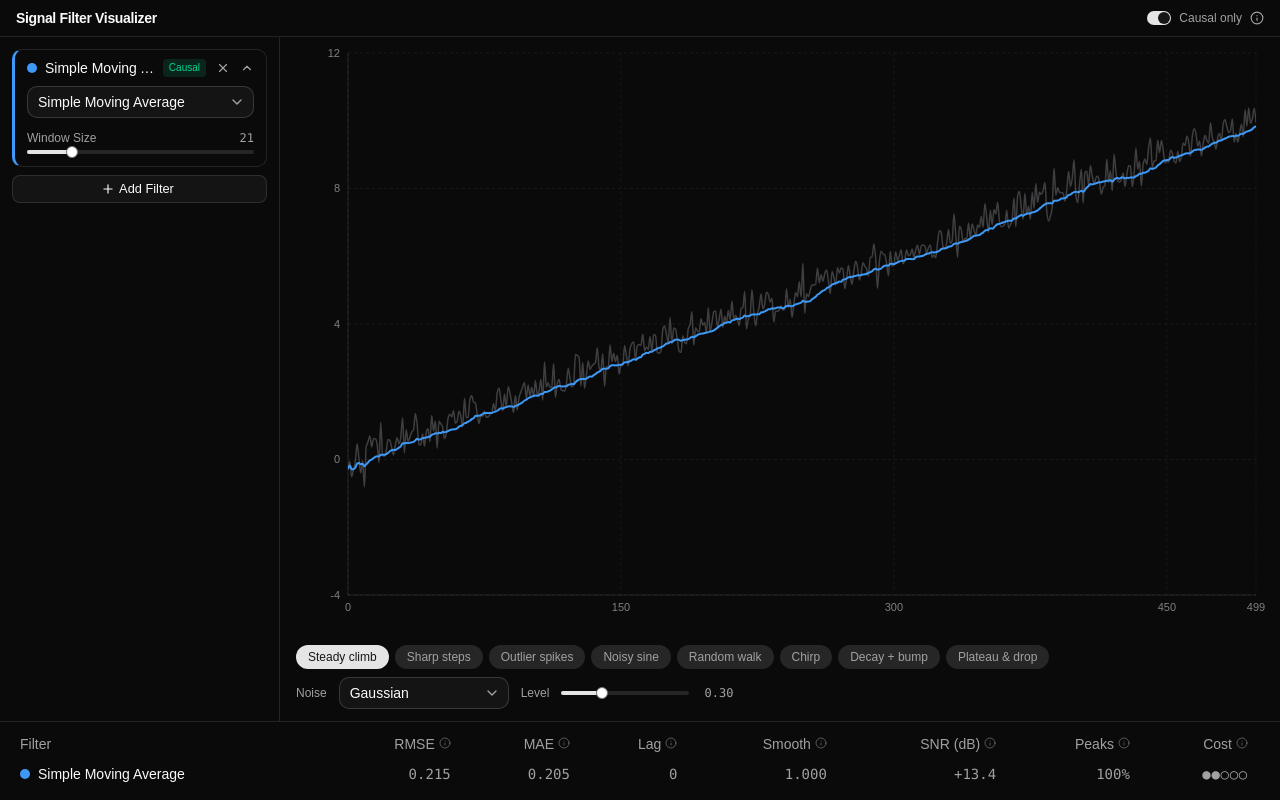
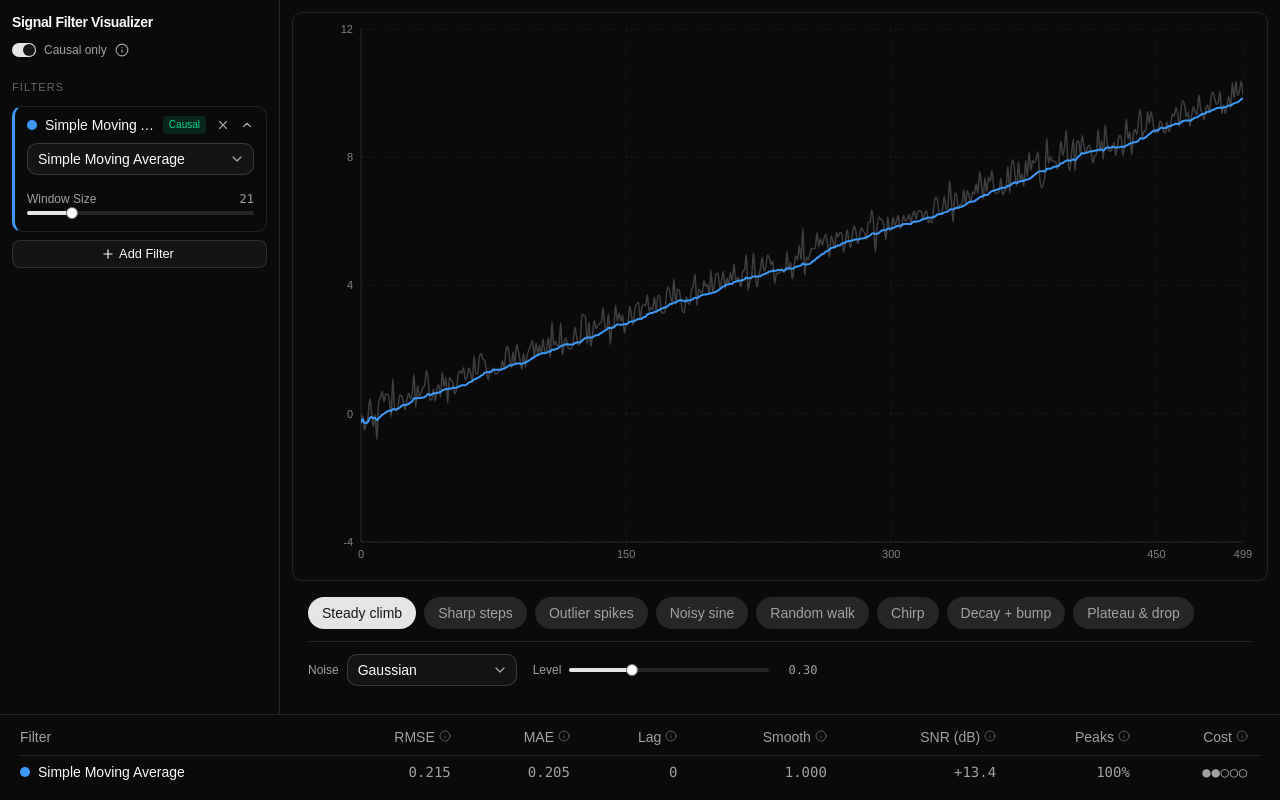
Before and after one commit to kevinjterry/smooth-plot, a React (Vite) app: page / in a window 1280 px wide. Built offline with nearby package versions, Linux system fonts and the light colour scheme.

Commit message:
Cleamup UI

```diff
--- a/src/App.jsx
+++ b/src/App.jsx
@@ -90,14 +90,21 @@ export default function App() {
 
   return (
     <div className="flex h-screen flex-col bg-background text-foreground">
-      <header className="shrink-0 border-b border-border px-4 py-2 flex items-center justify-between">
-        <h1 className="text-sm font-semibold tracking-tight">Signal Filter Visualizer</h1>
-        <CausalToggle causalMode={causalMode} onToggle={setCausalMode} />
-      </header>
-
       <div className="flex flex-1 min-h-0">
         {/* Sidebar */}
         <aside className="w-[280px] shrink-0 border-r border-border p-3 overflow-y-auto">
+          <div className="mb-4">
+            <h1 className="text-sm font-semibold tracking-tight text-foreground">
+              Signal Filter Visualizer
+            </h1>
+            <div className="mt-2.5">
+              <CausalToggle causalMode={causalMode} onToggle={setCausalMode} />
+            </div>
+          </div>
+          <span className="text-[11px] uppercase tracking-widest text-muted-foreground/60 font-medium">
+            Filters
+          </span>
+          <div className="mt-2">
             <FilterStack
               filters={filters}
               expandedIndex={expandedIndex}
@@ -108,11 +115,14 @@ export default function App() {
               onParamChange={handleParamChange}
               onAdd={handleAddFilter}
             />
+          </div>
         </aside>
 
         {/* Main area */}
-        <main className="flex flex-1 flex-col min-h-0 min-w-0">
+        <main className="flex flex-1 flex-col min-h-0 min-w-0 p-3">
+          <div className="flex-1 min-h-0 rounded-lg border border-border overflow-hidden">
             <Chart rawData={rawData} filteredSeries={filteredSeries} />
+          </div>
           <DatasetBar
             activeSignal={activeSignal}
             onSignalChange={setActiveSignal}
--- a/src/components/Chart.jsx
+++ b/src/components/Chart.jsx
@@ -74,7 +74,7 @@ export default function Chart({ rawData, filteredSeries }) {
   const isZoomed = zoomDomain !== null
 
   return (
-    <div className="relative flex-1 min-h-0" style={{ backgroundColor: 'var(--background)' }}>
+    <div className="relative h-full w-full">
       {isZoomed && (
         <button
           onClick={handleResetZoom}
--- a/src/components/ComparisonTable.jsx
+++ b/src/components/ComparisonTable.jsx
@@ -133,15 +133,15 @@ export default function ComparisonTable({ baseSignal, rawData, filteredSeries })
     <div className="border-t border-border px-5 py-3 overflow-x-auto">
       <table className="w-full text-sm">
         <thead>
-          <tr className="text-muted-foreground">
-            <th className="text-left font-medium pr-4 pb-1.5">Filter</th>
+          <tr className="text-muted-foreground border-b border-border">
+            <th className="text-left font-medium pr-4 pb-2">Filter</th>
             {COLUMNS.map((col) => (
-              <th key={col.key} className="text-right font-medium px-3 pb-1.5 whitespace-nowrap">
+              <th key={col.key} className="text-right font-medium px-3 pb-2 whitespace-nowrap">
                 {col.label}
                 <InfoTooltip text={col.tooltip} />
               </th>
             ))}
-            <th className="text-right font-medium px-3 pb-1.5 whitespace-nowrap">
+            <th className="text-right font-medium px-3 pb-2 whitespace-nowrap">
               Cost
               <InfoTooltip text={COST_TOOLTIP} />
             </th>
@@ -149,8 +149,8 @@ export default function ComparisonTable({ baseSignal, rawData, filteredSeries })
         </thead>
         <tbody>
           {rows.map((row, rowIdx) => (
-            <tr key={row.key}>
-              <td className="pr-4 py-1">
+            <tr key={row.key} className={rowIdx % 2 === 1 ? 'bg-muted/30' : ''}>
+              <td className="pr-4 py-1.5">
                 <div className="flex items-center gap-2">
                   <span
                     className="size-2.5 rounded-full shrink-0"
@@ -165,10 +165,11 @@ export default function ComparisonTable({ baseSignal, rawData, filteredSeries })
                 return (
                   <td
                     key={col.key}
-                    className={`text-right font-mono px-3 py-1 whitespace-nowrap ${
-                      isBest ? 'text-foreground font-semibold' : isWorst ? 'text-muted-foreground/50' : 'text-muted-foreground'
+                    className={`text-right font-mono tabular-nums px-3 py-1.5 whitespace-nowrap ${
+                      isBest ? 'text-foreground font-semibold' : isWorst ? 'text-muted-foreground/40' : 'text-muted-foreground'
                     }`}
                   >
+                    {isBest && <span className="text-amber-400 mr-1">&#9733;</span>}
                     {col.format(row.stats[col.key])}
                   </td>
                 )
--- a/src/components/DatasetBar.jsx
+++ b/src/components/DatasetBar.jsx
@@ -10,13 +10,13 @@ export default function DatasetBar({
   noiseType, onNoiseTypeChange,
 }) {
   return (
-    <div className="space-y-2 px-4 py-3">
-      <div className="flex flex-wrap gap-1.5">
+    <div className="px-4 py-4">
+      <div className="flex flex-wrap gap-2">
         {signalRegistry.map((signal) => (
           <button
             key={signal.key}
             onClick={() => onSignalChange(signal.key)}
-            className={`rounded-full px-3 py-1 text-xs font-medium transition-colors ${
+            className={`rounded-full px-3.5 py-1.5 text-sm font-medium transition-colors ${
               activeSignal === signal.key
                 ? 'bg-primary text-primary-foreground'
                 : 'bg-muted text-muted-foreground hover:bg-muted/80'
@@ -26,8 +26,9 @@ export default function DatasetBar({
           </button>
         ))}
       </div>
-      <div className="flex items-center gap-3">
-        <span className="text-xs text-muted-foreground">Noise</span>
+      <div className="mt-3 pt-3 border-t border-border flex items-center gap-4">
+        <div className="flex items-center gap-2">
+          <span className="text-xs font-medium text-muted-foreground">Noise</span>
           <Select value={noiseType} onValueChange={onNoiseTypeChange}>
             <SelectTrigger className="w-[170px]">
               <SelectValue />
@@ -40,19 +41,22 @@ export default function DatasetBar({
               ))}
             </SelectContent>
           </Select>
-        <span className="text-xs text-muted-foreground">Level</span>
+        </div>
+        <div className="flex items-center gap-2 flex-1">
+          <span className="text-xs font-medium text-muted-foreground">Level</span>
           <Slider
-          className="w-32"
+            className="flex-1 max-w-[200px]"
             min={0}
             max={100}
             step={1}
             value={[noiseLevel * 100]}
             onValueChange={([v]) => onNoiseChange(v / 100)}
           />
-        <span className="w-8 text-right font-mono text-xs text-muted-foreground">
+          <span className="w-10 text-right font-mono text-xs tabular-nums text-muted-foreground">
             {noiseLevel.toFixed(2)}
           </span>
         </div>
       </div>
+    </div>
   )
 }
--- a/src/components/FilterCard.jsx
+++ b/src/components/FilterCard.jsx
@@ -50,9 +50,12 @@ export default function FilterCard({
       className="rounded-lg border border-border overflow-hidden"
       style={{ borderLeftWidth: 3, borderLeftColor: color }}
     >
-      <button
+      <div
+        role="button"
+        tabIndex={0}
         onClick={onToggle}
-        className="flex w-full items-center gap-2 px-3 py-2 text-sm font-medium text-foreground hover:bg-muted/50 transition-colors"
+        onKeyDown={(e) => { if (e.key === 'Enter' || e.key === ' ') { e.preventDefault(); onToggle() } }}
+        className="flex w-full items-center gap-2 px-3 py-2 text-sm font-medium text-foreground hover:bg-muted/50 transition-colors cursor-pointer"
       >
         <span
           className="size-2.5 rounded-full shrink-0"
@@ -69,10 +72,10 @@ export default function FilterCard({
         <ChevronDownIcon
           className={`size-3.5 text-muted-foreground transition-transform ${isExpanded ? 'rotate-180' : ''}`}
         />
-      </button>
+      </div>
 
       {isExpanded && (
-        <div className="px-3 pb-3 space-y-3">
+        <div className="px-3 pb-4 space-y-4">
           <Select value={filter.type} onValueChange={onTypeChange}>
             <SelectTrigger className="w-full">
               <SelectValue placeholder="Choose filter..." />
@@ -93,7 +96,7 @@ export default function FilterCard({
               <div key={param.key} className="space-y-1">
                 <div className="flex items-center justify-between">
                   <label className="text-xs text-muted-foreground">{param.label}</label>
-                  <span className="font-mono text-xs text-muted-foreground">{currentValue}</span>
+                  <span className="font-mono text-xs tabular-nums text-muted-foreground">{currentValue}</span>
                 </div>
                 <Slider
                   min={param.min}
--- a/src/index.css
+++ b/src/index.css
@@ -128,3 +128,14 @@
     @apply font-sans;
     }
 }
+
+aside::-webkit-scrollbar {
+  width: 4px;
+}
+aside::-webkit-scrollbar-thumb {
+  background: oklch(1 0 0 / 10%);
+  border-radius: 2px;
+}
+aside::-webkit-scrollbar-track {
+  background: transparent;
+}
```
Lines whose indentation alone changed are shown as unchanged.
